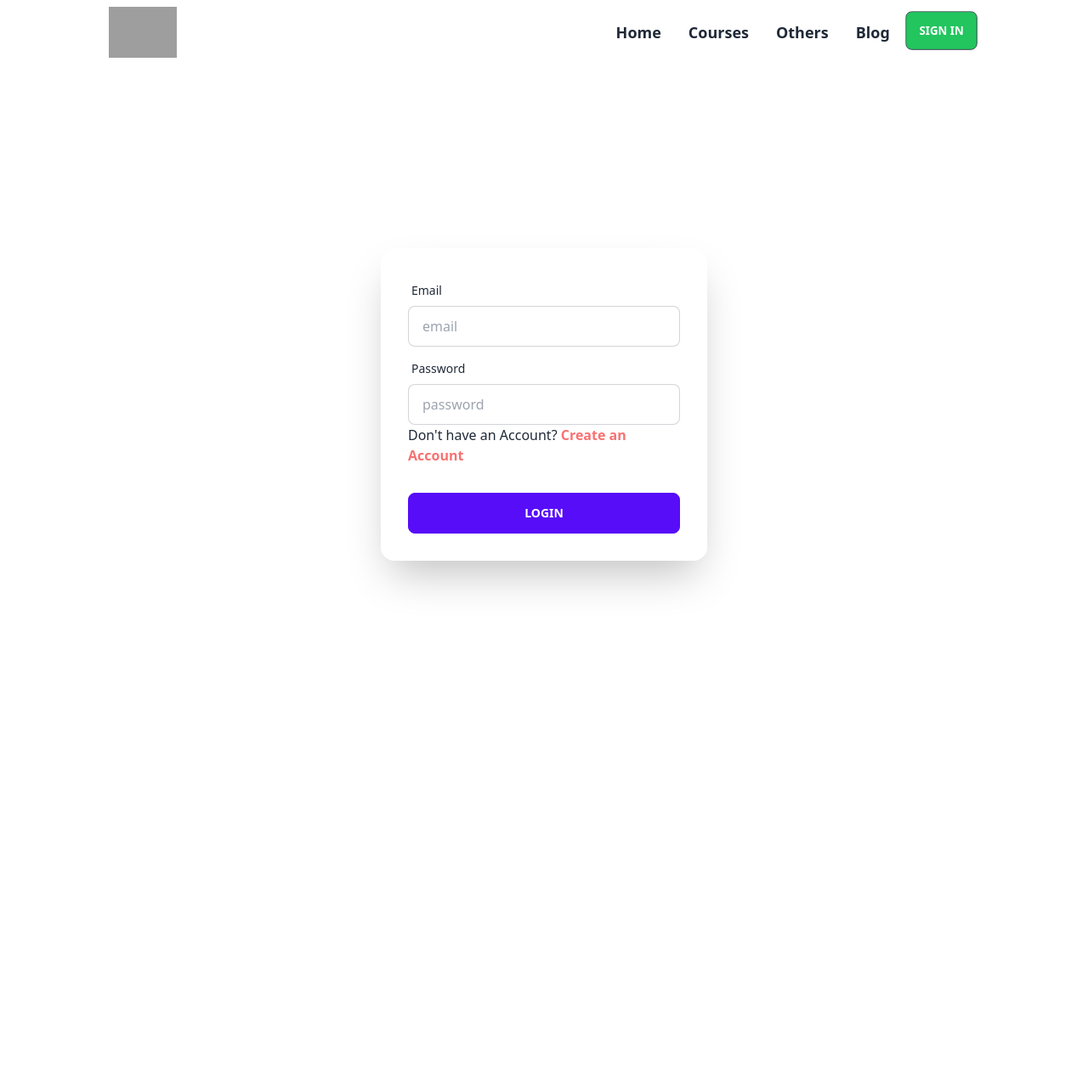
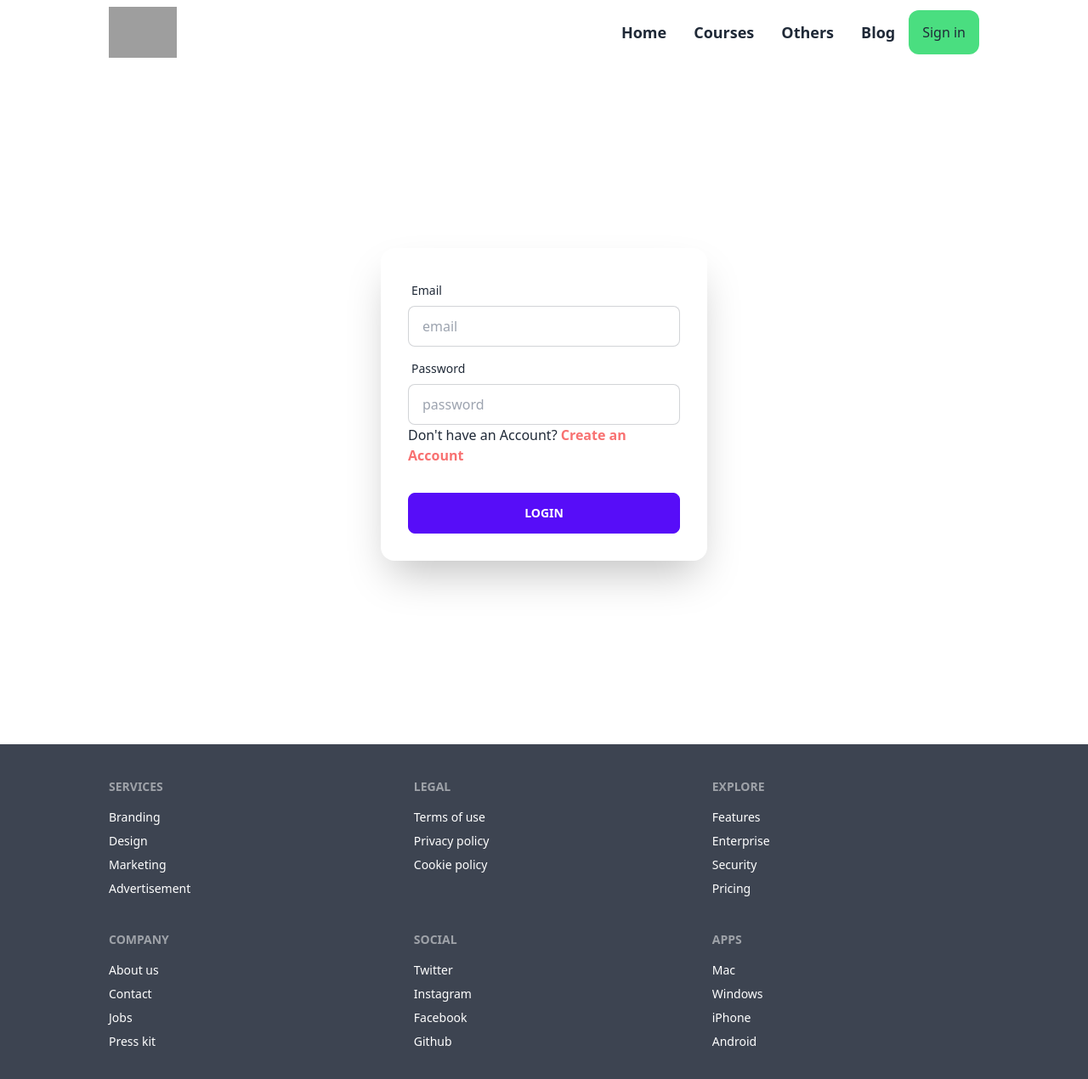
Before and after one commit to Aurnab990/e-school, a React (Create React App) app: page /login in a window 1280 px wide. Shown: the top 1270 px of the page at 85% size. Before the commit the page ends 876 px from the top, so only its background shows below. Built offline with nearby package versions, Linux system fonts and the light colour scheme; no server answers; grey boxes are pictures that could not be loaded.

Commit message:
sign in button deployed

```diff
--- a/public/index.html
+++ b/public/index.html
@@ -2,7 +2,7 @@
 <html lang="en">
   <head>
     <meta charset="utf-8" />
-    <link rel="icon" href="%PUBLIC_URL%/favicon.ico" />
+    <link rel="icon" href="" />
     <meta name="viewport" content="width=device-width, initial-scale=1" />
     <meta name="theme-color" content="#000000" />
     <meta
@@ -24,7 +24,7 @@
       work correctly both with client-side routing and a non-root public URL.
       Learn how to configure a non-root public URL by running `npm run build`.
     -->
-    <title>React App</title>
+    <title>E-learning</title>
   </head>
   <body>
     <noscript>You need to enable JavaScript to run this app.</noscript>
--- a/src/App.js
+++ b/src/App.js
@@ -1,10 +1,12 @@
 import { Routes,Route } from 'react-router-dom';
 import './App.css';
+import Footer from './Components/Footer';
 import Courses from './Components/Home/Courses';
 import Home from './Components/Home/Home';
 import Nabvar from './Components/Home/Nabvar';
 import Login from './Components/Login';
 import Signup from './Components/Signup';
+import RequireAuth from './Requreauth';
 
 
 function App() {
@@ -16,8 +18,14 @@ function App() {
         <Route path='/home' element={<Home></Home>}></Route>
         <Route path='/login' element={<Login></Login>}></Route>
         <Route path='/signup' element={<Signup></Signup>}></Route>
-        <Route path='/courses' element={<Courses></Courses>}></Route>
+
+        <Route path='/courses' element={
+          <RequireAuth>
+            <Courses></Courses>
+          </RequireAuth>
+         }></Route>
       </Routes>
+      <Footer></Footer>
     </div>
   );
 }
--- /dev/null
+++ b/src/Components/Footer.js
@@ -0,0 +1,53 @@
+import React from 'react';
+
+const Footer = () => {
+    return (
+        <div>
+            <footer class="footer grid-rows-2 p-10 bg-neutral text-neutral-content px-10 lg:px-32">
+                <div>
+                    <span class="footer-title">Services</span>
+                    <a class="link link-hover">Branding</a>
+                    <a class="link link-hover">Design</a>
+                    <a class="link link-hover">Marketing</a>
+                    <a class="link link-hover">Advertisement</a>
+                </div>
+                <div>
+                    <span class="footer-title">Company</span>
+                    <a class="link link-hover">About us</a>
+                    <a class="link link-hover">Contact</a>
+                    <a class="link link-hover">Jobs</a>
+                    <a class="link link-hover">Press kit</a>
+                </div>
+                <div>
+                    <span class="footer-title">Legal</span>
+                    <a class="link link-hover">Terms of use</a>
+                    <a class="link link-hover">Privacy policy</a>
+                    <a class="link link-hover">Cookie policy</a>
+                </div>
+                <div>
+                    <span class="footer-title">Social</span>
+                    <a class="link link-hover">Twitter</a>
+                    <a class="link link-hover">Instagram</a>
+                    <a class="link link-hover">Facebook</a>
+                    <a class="link link-hover">Github</a>
+                </div>
+                <div>
+                    <span class="footer-title">Explore</span>
+                    <a class="link link-hover">Features</a>
+                    <a class="link link-hover">Enterprise</a>
+                    <a class="link link-hover">Security</a>
+                    <a class="link link-hover">Pricing</a>
+                </div>
+                <div>
+                    <span class="footer-title">Apps</span>
+                    <a class="link link-hover">Mac</a>
+                    <a class="link link-hover">Windows</a>
+                    <a class="link link-hover">iPhone</a>
+                    <a class="link link-hover">Android</a>
+                </div>
+            </footer>
+        </div>
+    );
+};
+
+export default Footer;
--- a/src/Components/Home/Courses.js
+++ b/src/Components/Home/Courses.js
@@ -1,8 +1,12 @@
 import React, { useEffect, useState } from 'react';
+import {  Link } from "react-router-dom";
 import Services from './Services';
+import Navigate from '../../Navigate';
+import useFirebase from '../../firebase';
 
 const Courses = () => {
     const [Courses, setCourses] = useState(['']);
+    const {user, handleSignOut} = useFirebase();
 
     useEffect(() => {
         fetch('Courses.json')
@@ -24,7 +28,13 @@ const Courses = () => {
                             <h2 class="card-title">{Course.name}</h2>
                             <p>by {Course.author}</p>
                             <div class="card-actions">
-                                <button class="btn rounded-2xl bg-green-500">Purchase now..</button>
+                            {
+                                user?
+                                <Link to={'/courses'}><button class="btn rounded-2xl bg-green-500">Purchase now..</button></Link>
+                                :
+                                <Link to={'/login'}><button class="btn rounded-2xl bg-green-500">Purchase now..</button></Link>
+                            }
+
                             </div>
                         </div>
                     </div>
--- a/src/Components/Home/Nabvar.js
+++ b/src/Components/Home/Nabvar.js
@@ -1,14 +1,26 @@
 import React from 'react';
 import { Routes, Route, Link } from "react-router-dom";
+import useFirebase from '../../firebase';
 
 const Nabvar = () => {
+    const {user, handleSignOut} = useFirebase();
     const items = [
         <>
         <Link to="home"><li className="font-semibold text-lg"><a>Home</a></li></Link>
         <Link to="courses"><li className="font-semibold text-lg"><a>Courses</a></li></Link>
         <li className="font-semibold text-lg"><a>Others</a></li>
         <li className="font-semibold text-lg"><a>Blog</a></li>
-        <Link to="login"><a className="btn bg-green-500 font-bold">sign in</a></Link>
+        <li className='bg-green-400 rounded-xl'>
+                            {
+                                user?.uid
+                                ?
+                                <button onClick={handleSignOut} >sign out</button>
+                                :
+                                <Link as={Link} to="/login" >Sign in</Link>
+                            }
+
+
+                        </li>
         </>
     ]
     return (
--- a/src/Components/Signup.js
+++ b/src/Components/Signup.js
@@ -4,6 +4,7 @@ import { createUserWithEmailAndPassword,getAuth, sendEmailVerification} from "fi
 import {  Link,useNavigate } from "react-router-dom";
 
 import app from '../firebase.init';
+import useFirebase from '../firebase';
 
 
 const auth = getAuth(app);
@@ -11,6 +12,7 @@ const Signup = () => {
     const [email, setEmail] = useState([]);
     const [password, setPassword] = useState('');
     const navigate = useNavigate();
+    const {signInWithGoogle} = useFirebase();
 
     const [createUserWithEmailAndPassword,user] = useCreateUserWithEmailAndPassword(auth);
     const handleName = event =>{
@@ -83,8 +85,10 @@ const Signup = () => {
                             </div>
                             <div class="form-control  grid grid-cols-2">
                                 <button class="btn btn-primary"><Link to={'/courses'}>Login</Link></button>
-                                <button className=' w-2/4 ml-8  '> <img className='w-20 ' src="https://logowik.com/content/uploads/images/985_google_g_icon.jpg" alt="" /> </button>
+                                <button onClick={signInWithGoogle} className=' w-2/4 ml-8  '> <img className='w-20 ' src="https://logowik.com/content/uploads/images/985_google_g_icon.jpg" alt="" /> </button>
+
                             </div>
+
 
 
 
--- a/src/Requreauth.js
+++ b/src/Requreauth.js
@@ -0,0 +1,23 @@
+import { getAuth } from 'firebase/auth';
+import React from 'react';
+import { useAuthState } from 'react-firebase-hooks/auth';
+import { Navigate, useLocation } from 'react-router-dom';
+import app from './firebase.init';
+
+
+const auth = getAuth(app);
+
+
+const RequireAuth = ({children}) => {
+    const [user] = useAuthState(auth);
+    const location = useLocation();
+    if(!user){
+        return <Navigate to='/login' state={{from: location}}></Navigate>
+    }
+
+
+
+    return children;
+};
+
+export default RequireAuth;
--- /dev/null
+++ b/src/firebase.js
@@ -0,0 +1,37 @@
+import {  useEffect, useState } from "react"
+import app from "./firebase.init";
+import { getAuth, GoogleAuthProvider, signInWithPopup,onAuthStateChanged, signOut } from "firebase/auth";
+
+
+
+  const auth = getAuth(app);
+  const provider = new GoogleAuthProvider();
+
+const useFirebase = () =>{
+    const [user, setUser] = useState({});
+
+    useEffect( () =>{
+        onAuthStateChanged(auth, user =>{
+            setUser(user);
+        })
+    },[])
+
+    const handleSignOut = () =>{
+        signOut(auth)
+        .then(() => {})
+    }
+
+    const signInWithGoogle= () =>{
+        signInWithPopup(auth, provider)
+        .then(result => {
+            const user = result.user;
+            setUser(user);
+            console.log(user);
+        })
+    }
+
+    //return [newUser, setNewUser];
+
+    return {user, handleSignOut, signInWithGoogle}
+}
+export default useFirebase;
```
Also changed, not shown: src/Navigate.js (added).
